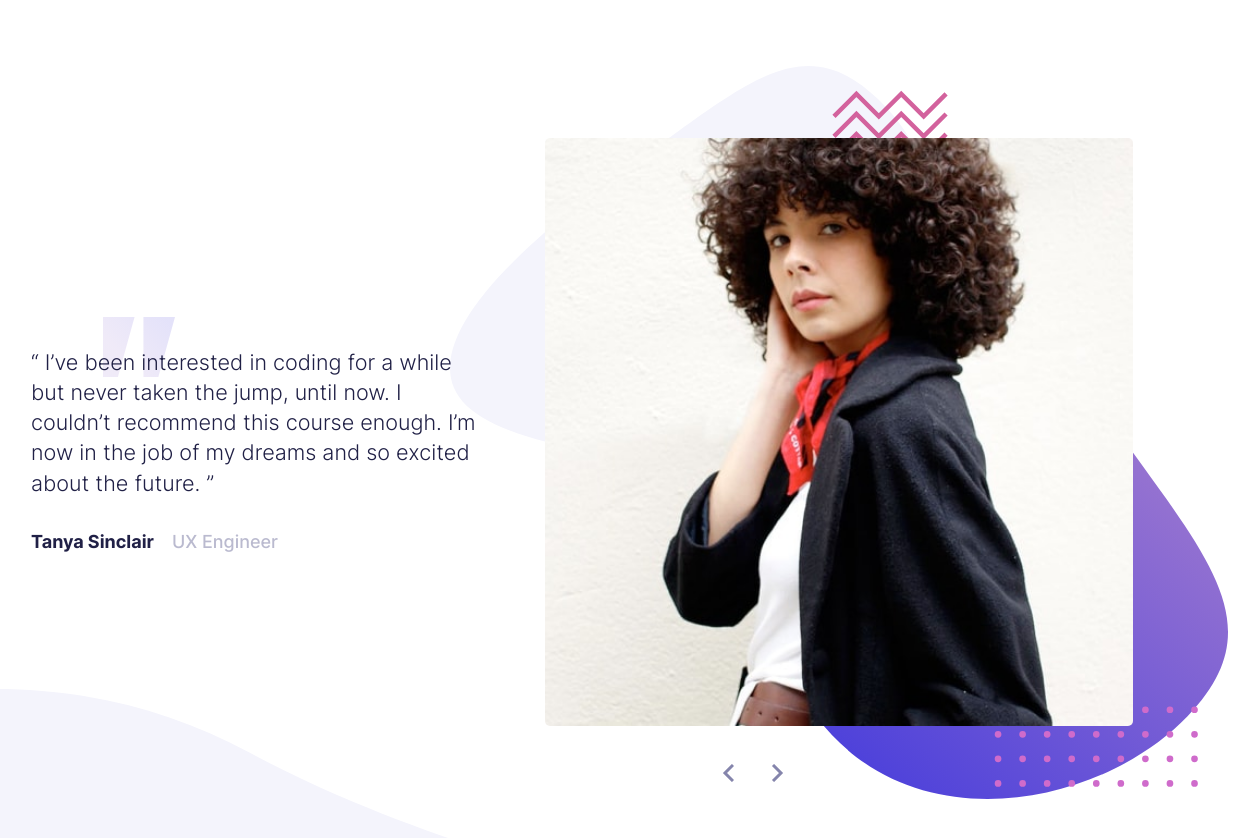
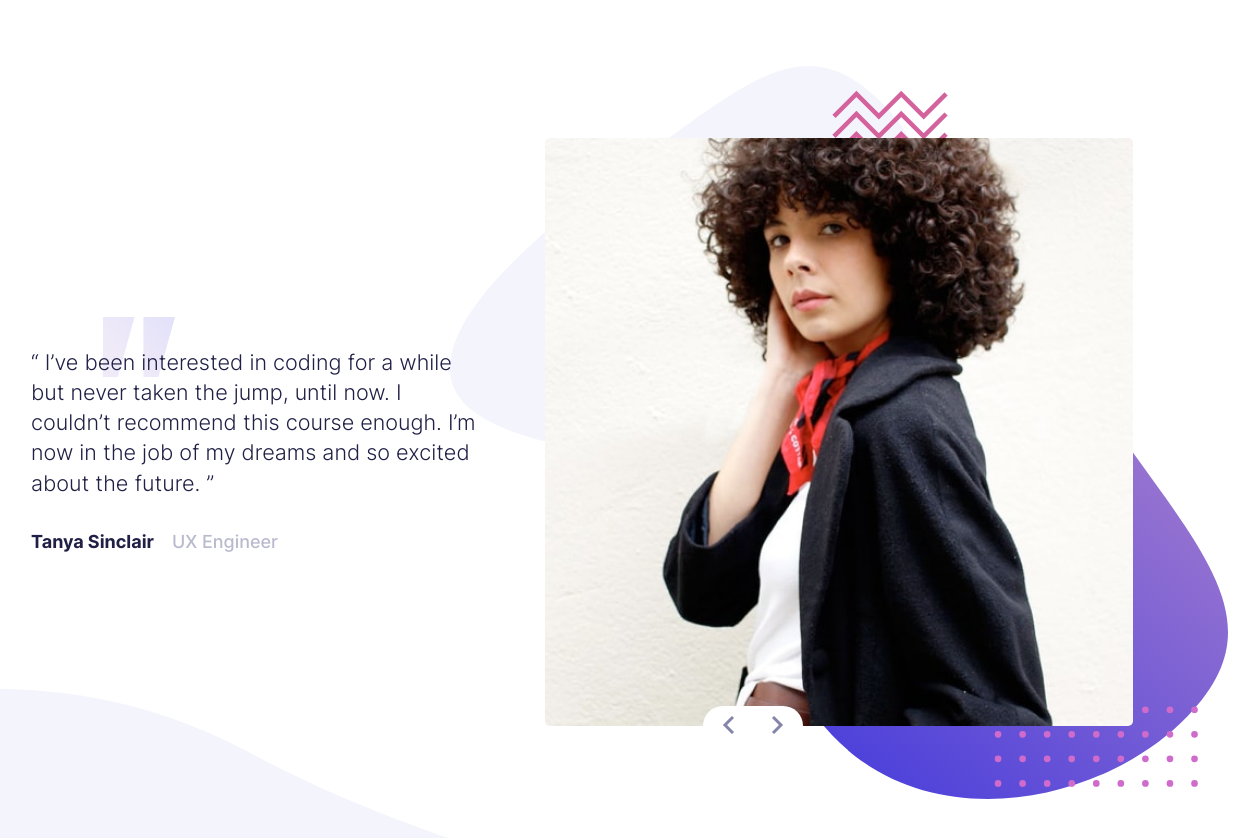
Before and after one commit to landiehan/coding-bootcamp-testimonials, a plain HTML site: page index.html in a window 1536 px wide. Shown: the whole page, without its empty margins (169-1428 px from the left). Drawn offline with Linux system fonts and the light colour scheme.

Commit message:
Fix control buttons position

```diff
--- a/style.css
+++ b/style.css
@@ -89,6 +89,15 @@ main {
 @media screen and (min-width: 750px) {
   .controls {
     top: calc(60vw * 0.84);
+    left: unset;
+    right: 40vw;
+    transform: translate(50%, -50%);
+  }
+}
+
+@media screen and (min-width: 1440px) {
+  .controls {
+    top: calc(1440px * 0.6 * 0.84);
     left: unset;
     right: 40vw;
     transform: translate(50%, -50%);
```
